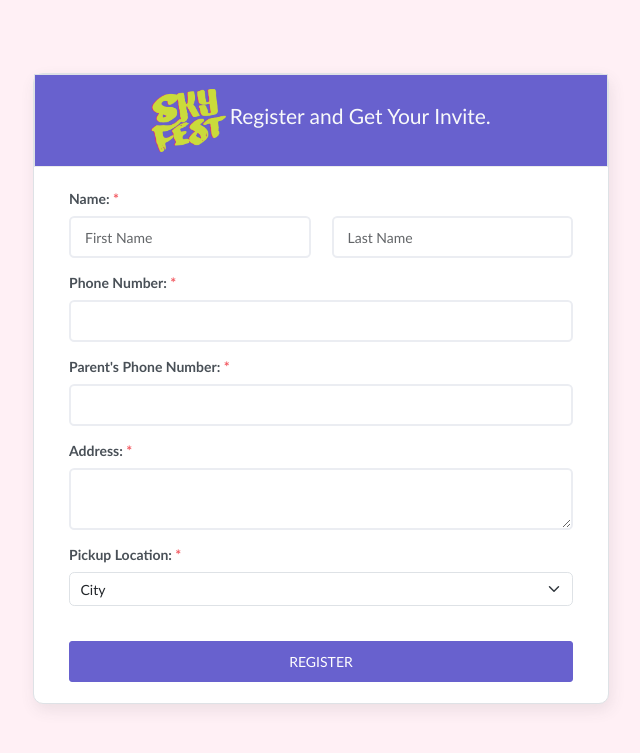
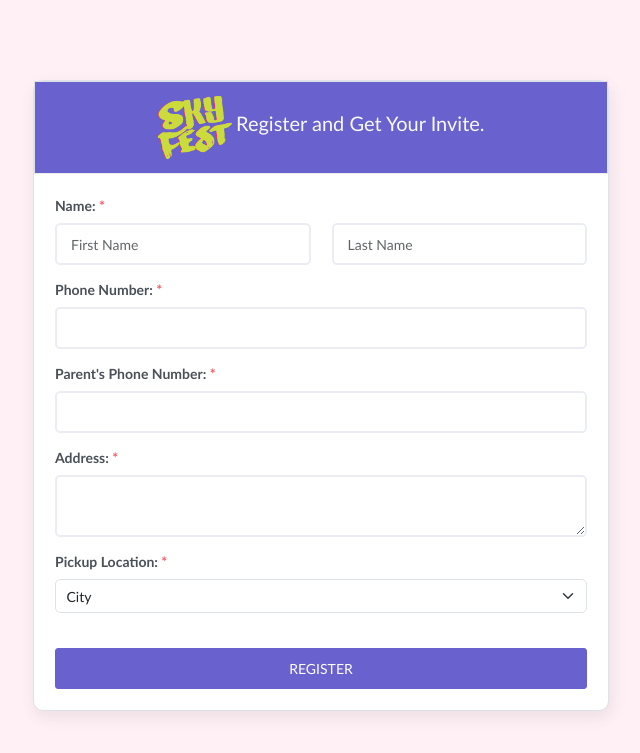
Before and after one commit to JoachimOrma/skyfest24, a Django app: page / in a window 1280 px wide. Shown: the top 753 px of the page, without its empty margins (319-959 px from the left). Run offline with Django 5.2, Linux system fonts and the light colour scheme; some libraries are stand-ins or nearby versions.

Commit message:
updating index.html

```diff
--- a/skyfest/templates/index.html
+++ b/skyfest/templates/index.html
@@ -7,9 +7,9 @@
     <meta content="width=device-width, initial-scale=1.0, shrink-to-fit=no" name="viewport" />
 
     <!-- CSS Files -->
-    <link rel="stylesheet" href="static/assets/css/bootstrap.min.css" />
-    <link rel="stylesheet" href="static/assets/css/plugins.min.css" />
-    <link rel="stylesheet" href="static/assets/css/admin.min.css" />
+    <link rel="stylesheet" href="{% static 'assets/css/bootstrap.min.css' %}" />
+    <link rel="stylesheet" href="{% static 'assets/css/plugins.min.css' %}" />
+    <link rel="stylesheet" href="{% static 'assets/css/admin.min.css' %}" />
     <link rel="stylesheet" href="https://cdnjs.cloudflare.com/ajax/libs/font-awesome/6.6.0/css/all.min.css" />
     <link rel="stylesheet" href="https://cdnjs.cloudflare.com/ajax/libs/intl-tel-input/17.0.8/css/intlTelInput.css" />
 
@@ -83,13 +83,13 @@
   </head>
   <body>
     <div class="container">
-        <div class="card border mt-2">
+        <div class="card border mt-4">
             <div class="card-header text-center bg-secondary text-light border">
                 <img src="{% static 'img/logo.png' %}" alt="skyfest-logo" width="75">
-                <span style="font-size: 1.5rem;" id="title">Register and Get Your Invite.</span>
+                <span style="font-size: 20px;" id="title">Register and Get Your Invite.</span>
             </div>
             <div class="card-body px-md-4 py-md-2">
-                <form method="post" class="p-3">
+                <form method="post" class="py-3">
                     {% csrf_token %}
                     <label class="fw-bolder mb-2">Name: <span class="text-danger">*</span></label>
                     <div class="row mb-3">
@@ -150,18 +150,18 @@
         </div>
     </div>
     <!--   Core JS Files   -->
-    <script src="static/assets/js/core/jquery-3.7.1.min.js"></script>
-    <script src="static/assets/js/core/popper.min.js"></script>
-    <script src="static/assets/js/core/bootstrap.min.js"></script>
+    <script src="{% static 'assets/js/core/jquery-3.7.1.min.js' %}"></script>
+    <script src="{% static 'assets/js/core/popper.min.js' %}"></script>
+    <script src="{% static 'assets/js/core/bootstrap.min.js' %}"></script>
     <!-- Bootstrap Notify -->
-    <script src="static/assets/js/plugin/bootstrap-notify/bootstrap-notify.min.js"></script>
+    <script src="{% static 'assets/js/plugin/bootstrap-notify/bootstrap-notify.min.js' %}"></script>
 
     <!-- Sweet Alert -->
-    <script src="static/assets/js/plugin/sweetalert/sweetalert.min.js"></script>
+    <script src="{% static 'assets/js/plugin/sweetalert/sweetalert.min.js' %}"></script>
     <script src="https://cdnjs.cloudflare.com/ajax/libs/intl-tel-input/17.0.8/js/intlTelInput.min.js"></script>
 
     <!--Page JS -->
-    <script src="static/assets/js/admin.min.js"></script>
+    <script src="{% static 'assets/js/admin.min.js' %}"></script>
 
     <script>
 
@@ -287,7 +287,7 @@
                             const InviteHtml = `
                                 <p id="download-invite"></p>
                                 <div class="d-flex justify-content-center align-items-center">
-                                    <div class="text-center p-3 pt-0">
+                                    <div class="text-center p-2 pt-0">
                                         <p id="download-invite"> </p>
                                         <img id="mergedImage" src="${data.attendee.merged_image_url}" alt="Merged Invite" width="100%">
                                         <div class="d-flex justify-content-center">
--- a/skyfest_project/settings.py
+++ b/skyfest_project/settings.py
@@ -29,7 +29,7 @@ SECRET_KEY = 'django-insecure-=h&$_1-+wkeb0_t-#d57%_5iw6=y%en=+^4lc-cigcux_j&zoy
 # SECURITY WARNING: don't run with debug turned on in production!
 DEBUG = True
 
-ALLOWED_HOSTS = ["skyfest24.onrender.com", "127.0.0.1"]
+ALLOWED_HOSTS = ["*"]
 
 
 # Application definition
```
Also changed, not shown: db.sqlite3.
